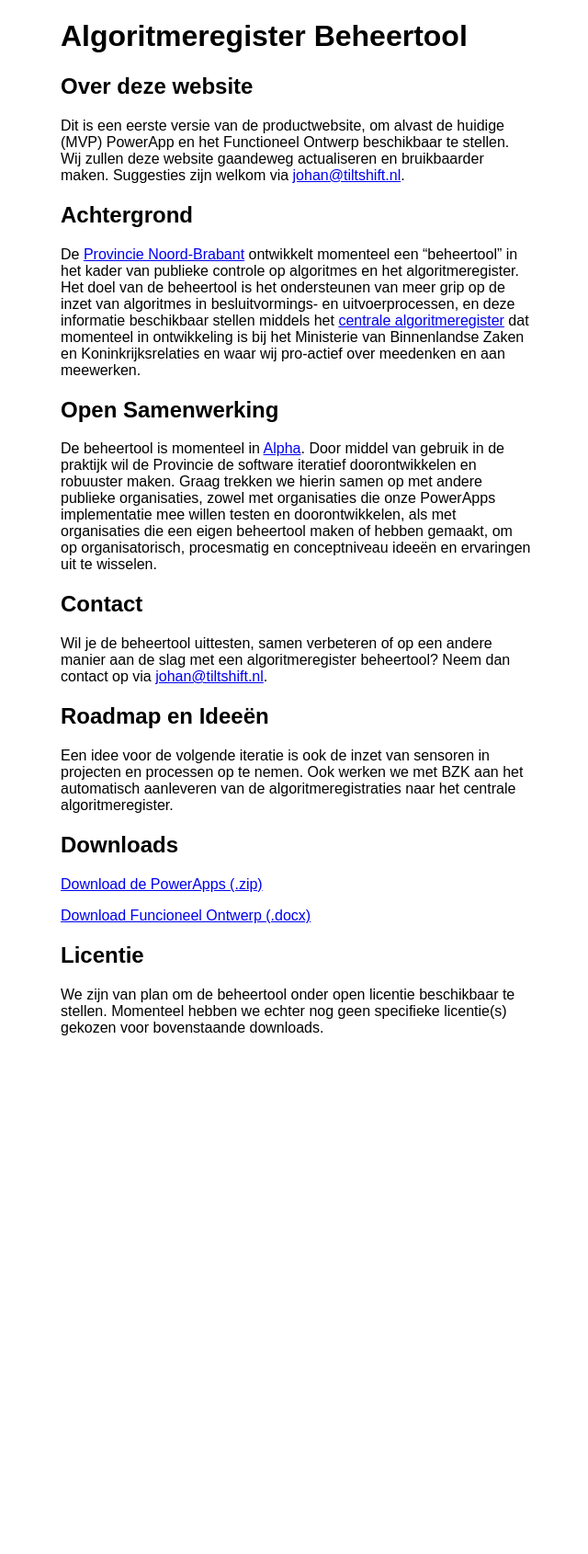
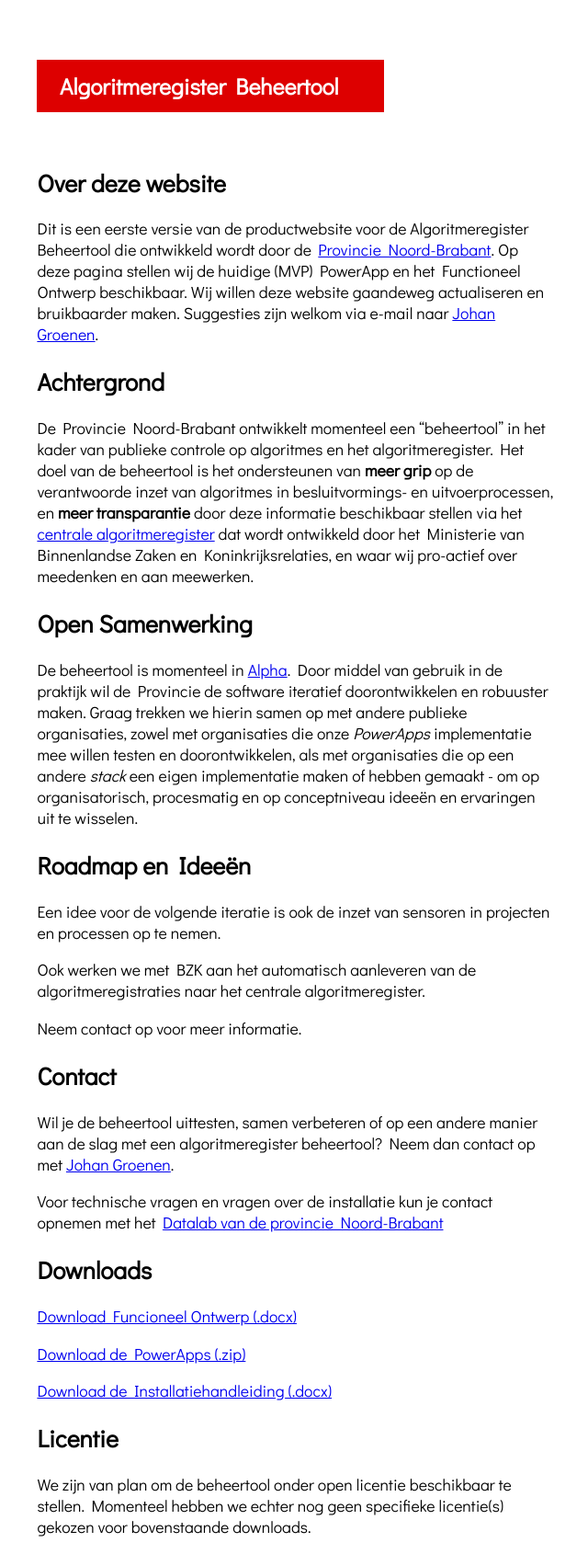
Before and after one commit to Algoritmeregister/beheertool, a Jekyll site: the page built from index.md, in a window 1280 px wide. Shown: the whole page at 92% size, without its empty margins (318-958 px from the left). Built offline with Jekyll 4.4.1, drawn with Linux system fonts in a browser that asks for light colours; before the commit the page ends 1143 px from its top, so only the background shows below that.

Commit message:
installatiehandleiding en update style

```diff
--- a/_layouts/default.html
+++ b/_layouts/default.html
@@ -1,20 +1,19 @@
 <!DOCTYPE html>
 <html>
     <head>
-        <style>
-            body {
-                font-family: Arial;
-            }
-            .wrapper {
-                max-width: 32em;
-                margin: auto;
-            }
-        </style>
+        <link rel="stylesheet" href="style.css">
     </head>
     <body>
         <div class="wrapper">
-            <h1>{{ page.title }}</h1>
-            {{ content }}
+            <header>
+                <h1>{{ page.title }}</h1>
+            </header>
+            <main>
+                {{ content }}
+            </main>
+            <footer>
+
+            </footer>
         </div>
     </body>
 </html>
--- a/index.md
+++ b/index.md
@@ -3,28 +3,36 @@ layout: default
 title: Algoritmeregister Beheertool
 ---
 ## Over deze website
-Dit is een eerste versie van de productwebsite, om alvast de huidige (MVP) PowerApp en het Functioneel Ontwerp beschikbaar te stellen. Wij zullen deze website gaandeweg actualiseren en bruikbaarder maken. Suggesties zijn welkom via [johan@tiltshift.nl](mailto:johan@tiltshift.nl).
+Dit is een eerste versie van de productwebsite voor de Algoritmeregister Beheertool die ontwikkeld wordt door de [Provincie Noord-Brabant](https://www.brabant.nl/). Op deze pagina stellen wij de huidige (MVP) PowerApp en het Functioneel Ontwerp beschikbaar. Wij willen deze website gaandeweg actualiseren en bruikbaarder maken. Suggesties zijn welkom via e-mail naar [Johan Groenen](mailto:johan@tiltshift.nl).
 
 ## Achtergrond
-De [Provincie Noord-Brabant](https://www.brabant.nl/) ontwikkelt momenteel een "beheertool" in het kader van publieke controle op algoritmes en het algoritmeregister. Het doel van de beheertool is het ondersteunen van meer grip op de inzet van algoritmes in besluitvormings- en uitvoerprocessen, en deze informatie beschikbaar stellen middels het [centrale algoritmeregister](https://algoritmes.pleio.nl/cms/view/5129946d-9bf8-4fb9-b15c-e122d1dc02c9/algortimeregister) dat momenteel in ontwikkeling is bij het Ministerie van Binnenlandse Zaken en Koninkrijksrelaties en waar wij pro-actief over meedenken en aan meewerken.
+De Provincie Noord-Brabant ontwikkelt momenteel een "beheertool" in het kader van publieke controle op algoritmes en het algoritmeregister. Het doel van de beheertool is het ondersteunen van **meer grip** op de verantwoorde inzet van algoritmes in besluitvormings- en uitvoerprocessen, en **meer transparantie** door deze informatie beschikbaar stellen via het [centrale algoritmeregister](https://algoritmes.pleio.nl/cms/view/5129946d-9bf8-4fb9-b15c-e122d1dc02c9/algortimeregister) dat wordt ontwikkeld door het Ministerie van Binnenlandse Zaken en Koninkrijksrelaties, en waar wij pro-actief over meedenken en aan meewerken.
 
 ## Open Samenwerking
 
-De beheertool is momenteel in [Alpha](https://en.wikipedia.org/wiki/Software_release_life_cycle#Alpha). Door middel van gebruik in de praktijk wil de Provincie de software iteratief doorontwikkelen en robuuster maken. Graag trekken we hierin samen op met andere publieke organisaties, zowel met organisaties die onze PowerApps implementatie mee willen testen en doorontwikkelen, als met organisaties die een eigen beheertool maken of hebben gemaakt, om op organisatorisch, procesmatig en conceptniveau ideeën en ervaringen uit te wisselen.
+De beheertool is momenteel in [Alpha](https://en.wikipedia.org/wiki/Software_release_life_cycle#Alpha). Door middel van gebruik in de praktijk wil de Provincie de software iteratief doorontwikkelen en robuuster maken. Graag trekken we hierin samen op met andere publieke organisaties, zowel met organisaties die onze *PowerApps* implementatie mee willen testen en doorontwikkelen, als met organisaties die op een andere *stack* een eigen implementatie maken of hebben gemaakt - om op organisatorisch, procesmatig en op conceptniveau ideeën en ervaringen uit te wisselen.
+
+## Roadmap en Ideeën
+
+Een idee voor de volgende iteratie is ook de inzet van sensoren in projecten en processen op te nemen.
+
+Ook werken we met BZK aan het automatisch aanleveren van de algoritmeregistraties naar het centrale algoritmeregister.
+
+Neem contact op voor meer informatie.
 
 ## Contact
 
-Wil je de beheertool uittesten, samen verbeteren of op een andere manier aan de slag met een algoritmeregister beheertool? Neem dan contact op via [johan@tiltshift.nl](mailto:johan@tiltshift.nl).
+Wil je de beheertool uittesten, samen verbeteren of op een andere manier aan de slag met een algoritmeregister beheertool? Neem dan contact op met [Johan Groenen](mailto:johan@tiltshift.nl).
 
-## Roadmap en Ideeën
-
-Een idee voor de volgende iteratie is ook de inzet van sensoren in projecten en processen op te nemen. Ook werken we met BZK aan het automatisch aanleveren van de algoritmeregistraties naar het centrale algoritmeregister.
+Voor technische vragen en vragen over de installatie kun je contact opnemen met het [Datalab van de provincie Noord-Brabant](mailto:Datalab@brabant.nl)
 
 ## Downloads
 
+[Download Funcioneel Ontwerp (.docx)](Functioneel ontwerp Powerapp.docx)
+
 [Download de PowerApps (.zip)](Algoritmeregistratieapp20230322_20230322135953.zip)
 
-[Download Funcioneel Ontwerp (.docx)](Functioneel ontwerp Powerapp.docx)
+[Download de Installatiehandleiding (.docx)](Handleiding Importeren PowerApp Algoritmeregister.docx)
 
 ## Licentie
 
--- /dev/null
+++ b/style.css
@@ -0,0 +1,24 @@
+@font-face {
+    font-family: "Didact Gothic";
+    src: url("DidactGothic-Regular.ttf") format("truetype");
+}
+body {
+    font-family: "Didact Gothic", Arial;
+    font-size: 1.1em;
+}
+.wrapper {
+    max-width: 32em;
+    margin: auto;
+}
+header {
+    padding-top: 40px;
+    padding-bottom: 20px;
+}
+h1 {
+    background: #D00;
+    color: white;
+    padding: 0.5em 2em 0.5em 1em;
+    font-size: 1.4em;
+    font-weight: bold;
+    display: inline-block;
+}
```
Also changed, not shown: DidactGothic-Regular.ttf (added), 1 other file.
